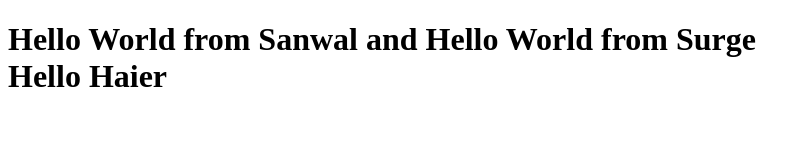
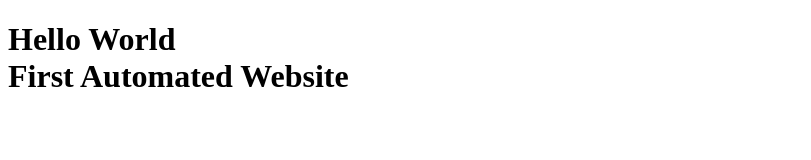
Before and after one commit to Sialsanwal/Bootcamp2020Class1, a plain HTML site: page index.html in a window 1280 px wide. Shown: the whole page, without its empty margins (0-811 px from the left). Drawn offline with Linux system fonts and the light colour scheme.

Commit message:
updated index.html

```diff
--- a/index.html
+++ b/index.html
@@ -7,9 +7,8 @@
 </head>
 <body>
     <h1>
-        Hello World from Sanwal
-        and Hello World from Surge <br>
-        Hello Haier
+        Hello World <br>
+        First Automated Website
     </h1>
 </body>
 </html>
```
